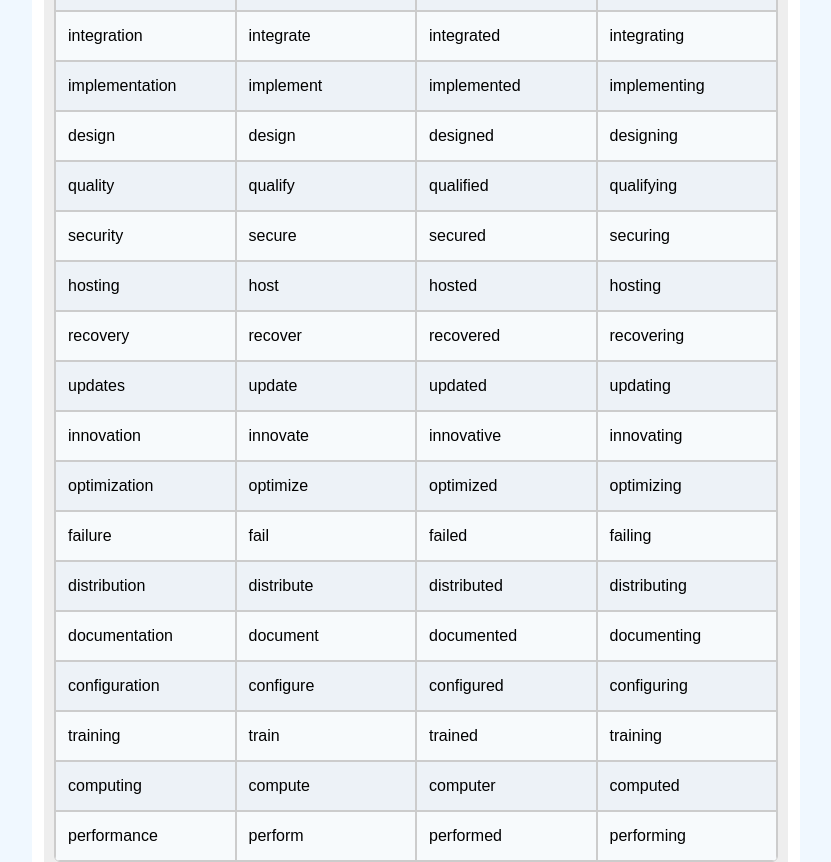
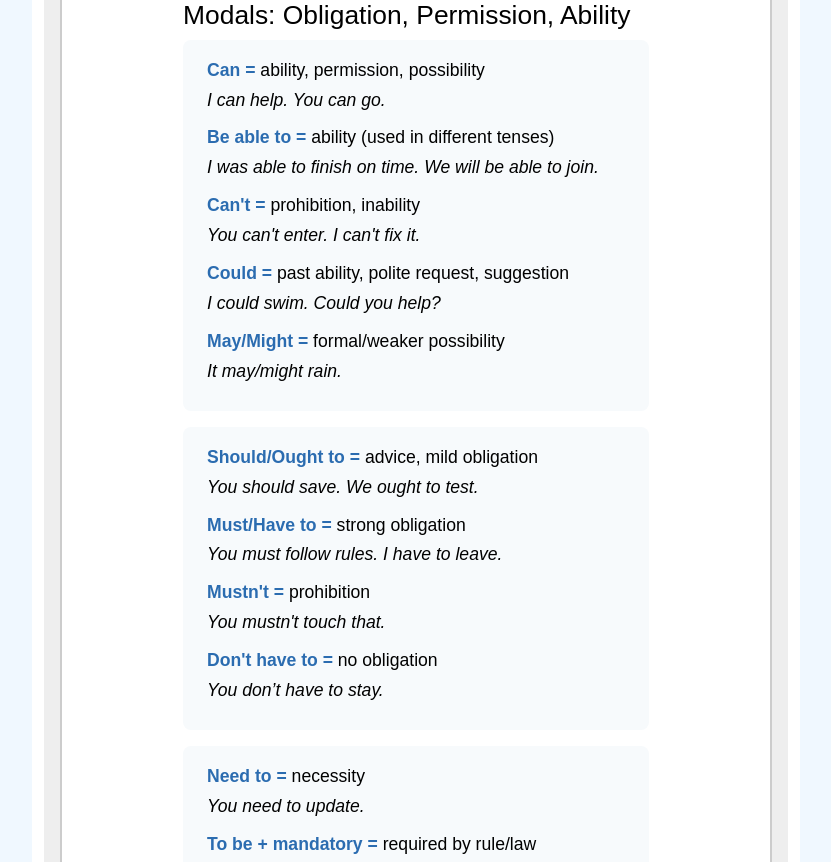
Before and after one commit to spartaq/hu-app, a React (Create React App) app: page /topics/companypolicy in a window 1280 px wide. Shown: the part 1280-2142 px from the top of the page, without its empty margins (224-1055 px from the left). Built offline with nearby package versions, Linux system fonts and the light colour scheme.

Commit message:
company policy update

```diff
--- a/src/Components/GrammarExplanationComps/modalsobligationexplanation.js
+++ b/src/Components/GrammarExplanationComps/modalsobligationexplanation.js
@@ -14,10 +14,11 @@ const ModalsobligationExplanation = () => {
 
 <div className="grammar-display-grid">
                             <div className="agendagrammar">
-                            <h1>Modals: Obligation, Permission, Ability</h1>
+                           <h1>Modals: Obligation, Permission, Ability</h1>
 
-                            <ul>
+<ul>
   <li><strong>Can =</strong> ability, permission, possibility<br></br><i>I can help. You can go.</i></li>
+  <li><strong>Be able to =</strong> ability (used in different tenses)<br></br><i>I was able to finish on time. We will be able to join.</i></li>
   <li><strong>Can't =</strong> prohibition, inability<br></br><i>You can't enter. I can't fix it.</i></li>
   <li><strong>Could =</strong> past ability, polite request, suggestion<br></br><i>I could swim. Could you help?</i></li>
   <li><strong>May/Might =</strong> formal/weaker possibility<br></br><i>It may/might rain.</i></li>
@@ -41,6 +42,7 @@ const ModalsobligationExplanation = () => {
 
 
 
+
                                      </div>
 
                                 </div>
--- a/src/Mainpages/Topics/companypolicy.js
+++ b/src/Mainpages/Topics/companypolicy.js
@@ -15,14 +15,14 @@ import discussionquestionsData from "../../Components/DiscussionComps/Data/discu
 import RandomQuestionGenerator from '../../Components/DiscussionComps/questiongenerator.js';
 import Quiz from '../Quizzes/quiz.js';
 import quizzesData from '../Quizzes/Data/companypolicyquiz.json';
-import GrammarExplanation from '../../Components/GrammarExplanationComps/wordformsexplanation.js';
+import GrammarExplanation from '../../Components/GrammarExplanationComps/modalsobligationexplanation.js';
 import GrammarExercises from '../../Components/GrammarExerciseComps/modalsobligationexercisescomp.js';
 import ImageCarousel from '../../Utils/imgcarousel.js';
 import carouselData from '../Vocabulary-Exercises/Data/vocabimages.json';
 import ToggleSection from '../../Utils/toggleSection';
 
 const sections = [
-  { label: "Exercises", description: "Do this exercise to practice your grammar.", type: "quiz", subtype: "wordforms" },
+  { label: "Exercises", description: "Do this exercise to practice your grammar.", type: "quiz", subtype: "obligation" },
 ];
 
 
--- a/src/Utils/Activities/Data/quiz/modalsObligationExerciseQuiz.json
+++ b/src/Utils/Activities/Data/quiz/modalsObligationExerciseQuiz.json
@@ -1,146 +1,139 @@
 {
-  "quizTitle": "Modals of Obligation: Present and Past in Companies",
+  "quizTitle": "Modals of Permission and Ability",
   "type": "quiz",
   "questions": [
     {
       "id": 1,
-      "question": "Employees ___ follow the company’s safety rules at all times.",
-      "options": ["must", "may", "might", "could"],
-      "answer": "must",
-      "topic": "company-obligation"
+      "question": "Employees ___ use their access cards to enter the office after 7 p.m.",
+      "options": ["can", "musn't", "should", "have to"],
+      "answer": "have to",
+      "topic": "company-policy"
     },
     {
       "id": 2,
-      "question": "Managers ___ approve overtime requests before employees work extra hours.",
-      "options": ["must", "might", "could", "may"],
-      "answer": "must",
-      "topic": "company-obligation"
+      "question": "Only managers ___ approve new supplier contracts.",
+      "options": ["can", "shouldn't", "might", "should"],
+      "answer": "can",
+      "topic": "company-policy"
     },
     {
       "id": 3,
-      "question": "Staff ___ submit monthly reports to finance by the deadline to avoid delays.",
-      "options": ["must", "might", "could", "may"],
-      "answer": "must",
-      "topic": "company-obligation"
+      "question": "After the software update, all users ___ log in remotely.",
+      "options": ["will be able to", "might", "should", "must"],
+      "answer": "will be able to",
+      "topic": "company-policy"
     },
     {
       "id": 4,
-      "question": "The team ___ tested the software before rollout; the crash could have been prevented.",
-      "options": ["must have", "could have", "might have", "should have"],
-      "answer": "should have",
-      "topic": "company-obligation"
+      "question": "New employees ___ request flexible working hours once their probation ends.",
+      "options": ["may", "must", "should", "have to"],
+      "answer": "may",
+      "topic": "company-policy"
     },
     {
       "id": 5,
-      "question": "Someone ___ informed the team about the schedule change; that’s why no one attended the meeting.",
-      "options": ["must have", "could have", "might have", "should have"],
-      "answer": "must have",
-      "topic": "company-obligation"
+      "question": "Due to security changes, staff no longer ___ access the old file server.",
+      "options": ["can", "must", "should", "have to"],
+      "answer": "can",
+      "topic": "company-policy"
     },
     {
       "id": 6,
-      "question": "The HR manager ___ processed leave requests yesterday; payroll ran smoothly.",
-      "options": ["must have", "could have", "might have", "should have"],
-      "answer": "must have",
-      "topic": "company-obligation"
+      "question": "With the new training, our team ___ handle customer complaints more effectively.",
+      "options": ["will be able to", "may", "must", "should"],
+      "answer": "will be able to",
+      "topic": "company-policy"
     },
     {
       "id": 7,
-      "question": "All employees ___ use their ID cards to access restricted areas, unless they have temporary clearance.",
-      "options": ["must", "may", "might", "could"],
-      "answer": "must",
-      "topic": "company-obligation"
+      "question": "You ___ ask IT support for help if you forget your password.",
+      "options": ["can", "must", "have to", "need to"],
+      "answer": "can",
+      "topic": "company-policy"
     },
     {
       "id": 8,
-      "question": "The finance team ___ spotted the missing invoice; that’s why the client wasn’t charged incorrectly.",
-      "options": ["must have", "could have", "might have", "should have"],
-      "answer": "could have",
-      "topic": "company-obligation"
+      "question": "Before the merger, employees ___ work from home only with special permission.",
+      "options": ["could", "may", "must", "have to"],
+      "answer": "could",
+      "topic": "company-policy"
     },
     {
       "id": 9,
-      "question": "Employees ___ log out from their accounts when leaving the office, especially on shared computers.",
-      "options": ["must", "might", "could", "may"],
-      "answer": "must",
-      "topic": "company-obligation"
+      "question": "After additional training, she ___ manage the international accounts independently.",
+      "options": ["was able to", "may", "can't", "should"],
+      "answer": "was able to",
+      "topic": "company-policy"
     },
     {
       "id": 10,
-      "question": "Someone ___ sent the wrong file; the client received outdated information by mistake.",
-      "options": ["must have", "could have", "might have", "should have"],
-      "answer": "might have",
-      "topic": "company-obligation"
+      "question": "Once the new system launches, clients ___ track their orders online.",
+      "options": ["will be able to", "might", "should", "must"],
+      "answer": "will be able to",
+      "topic": "company-policy"
     },
     {
       "id": 11,
-      "question": "The IT team ___ installed the security update, but the system still had vulnerabilities.",
-      "options": ["must have", "could have", "might have", "should have"],
-      "answer": "should have",
-      "topic": "company-obligation"
+      "question": "Visitors ___ only enter the production area with an escort.",
+      "options": ["can", "must", "should", "have to"],
+      "answer": "can",
+      "topic": "company-policy"
     },
     {
       "id": 12,
-      "question": "Employees ___ report harassment incidents immediately; delay could worsen the situation.",
-      "options": ["must", "may", "might", "could"],
-      "answer": "must",
-      "topic": "company-obligation"
+      "question": "Last year, only senior staff ___ access confidential reports.",
+      "options": ["could", "may", "should", "have to"],
+      "answer": "could",
+      "topic": "company-policy"
     },
     {
       "id": 13,
-      "question": "The assistant ___ arranged the meeting room correctly; the double booking was an exception.",
-      "options": ["must have", "could have", "might have", "should have"],
-      "answer": "might have",
-      "topic": "company-obligation"
-    },
-    {
-      "id": 14,
-      "question": "Staff ___ confirmed all travel arrangements before departure, unless changes were last minute.",
-      "options": ["must have", "could have", "might have", "should have"],
-      "answer": "should have",
-      "topic": "company-obligation"
+      "question": "Now that we upgraded the servers, everyone ___ upload large files without issues.",
+      "options": ["can", "must", "might", "should"],
+      "answer": "can",
+      "topic": "company-policy"
     },
     {
       "id": 15,
-      "question": "Employees ___ complete annual ethics training; new hires may have extra onboarding sessions.",
-      "options": ["must", "may", "might", "could"],
-      "answer": "must",
-      "topic": "company-obligation"
+      "question": "When the new project begins, teams ___ collaborate across departments more easily.",
+      "options": ["will be able to", "might", "should", "have to"],
+      "answer": "will be able to",
+      "topic": "company-policy"
     },
     {
       "id": 16,
-      "question": "Someone ___ sent the wrong email; the client received confusing instructions.",
-      "options": ["must have", "could have", "might have", "should have"],
-      "answer": "might have",
-      "topic": "company-obligation"
+      "question": "After several updates, our app users finally ___ reset their passwords online.",
+      "options": ["were able to", "must", "might", "should"],
+      "answer": "were able to",
+      "topic": "company-policy"
     },
     {
       "id": 17,
-      "question": "Managers ___ review all expense reports before approving payment; exceptions may exist for low-value items.",
-      "options": ["must", "may", "might", "could"],
-      "answer": "must",
-      "topic": "company-obligation"
+      "question": "During testing, developers ___ temporarily disable system alerts.",
+      "options": ["can", "may", "must", "should"],
+      "answer": "can",
+      "topic": "company-policy"
     },
     {
       "id": 18,
-      "question": "The team ___ tested the new feature thoroughly; otherwise, bugs would have appeared.",
-      "options": ["must have", "could have", "might have", "should have"],
-      "answer": "must have",
-      "topic": "company-obligation"
+      "question": "Employees ___ work abroad for up to three months under the remote policy.",
+      "options": ["may", "have to", "should", "must"],
+      "answer": "may",
+      "topic": "company-policy"
     },
     {
       "id": 19,
-      "question": "Employees ___ wear protective equipment in the warehouse, unless they are in the visitor area.",
-      "options": ["must", "may", "might", "could"],
-      "answer": "must",
-      "topic": "company-obligation"
+      "question": "Before 2020, we ___ run our operations entirely from the office.",
+      "options": ["had to", "were able to", "may", "should"],
+      "answer": "were able to",
+      "topic": "company-policy"
     },
     {
       "id": 20,
-      "question": "Someone ___ deleted the wrong document; it may have been accidental.",
-      "options": ["must have", "could have", "might have", "should have"],
-      "answer": "could have",
-      "topic": "company-obligation"
+      "question": "Once the new software is fully tested, we ___ integrate it with our customer platform.",
+      "options": ["will be able to", "should", "might", "have to"],
+      "answer": "will be able to",
+      "topic": "company-policy"
     }
   ]
 }
```
